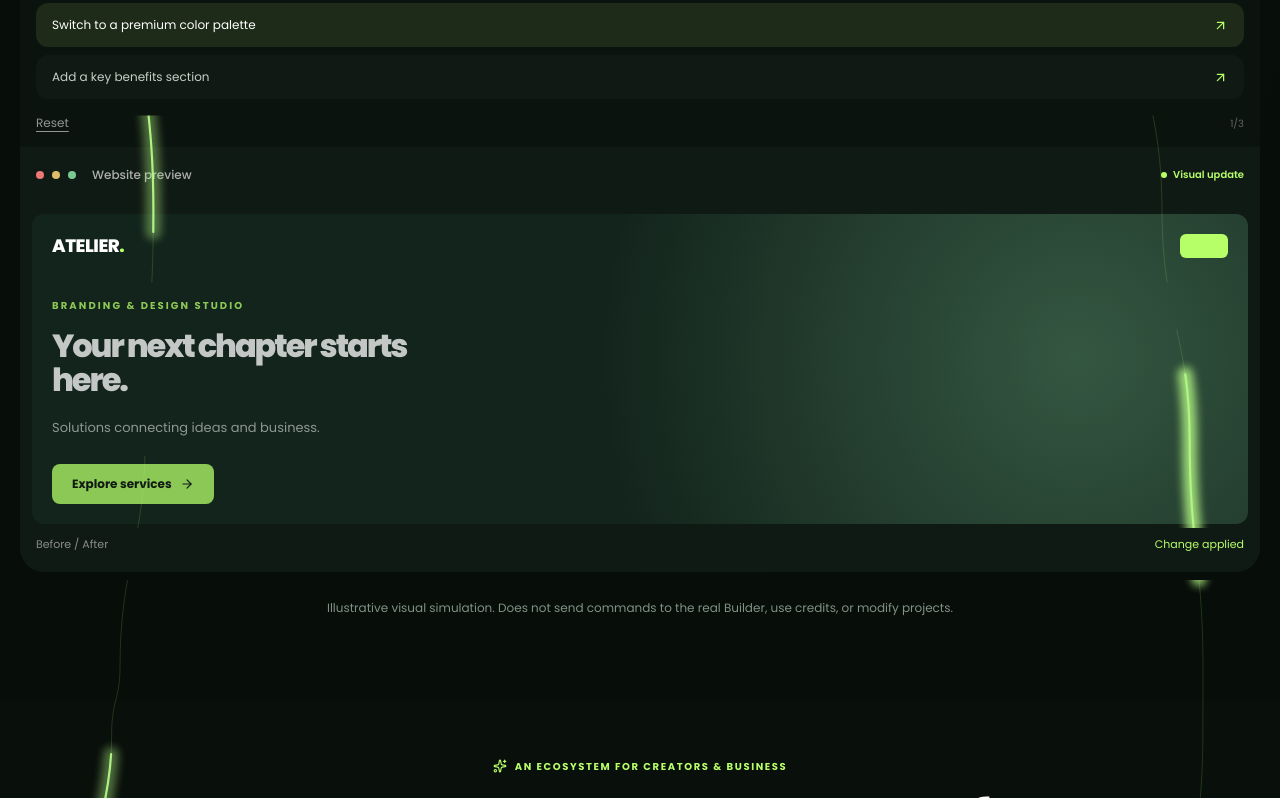
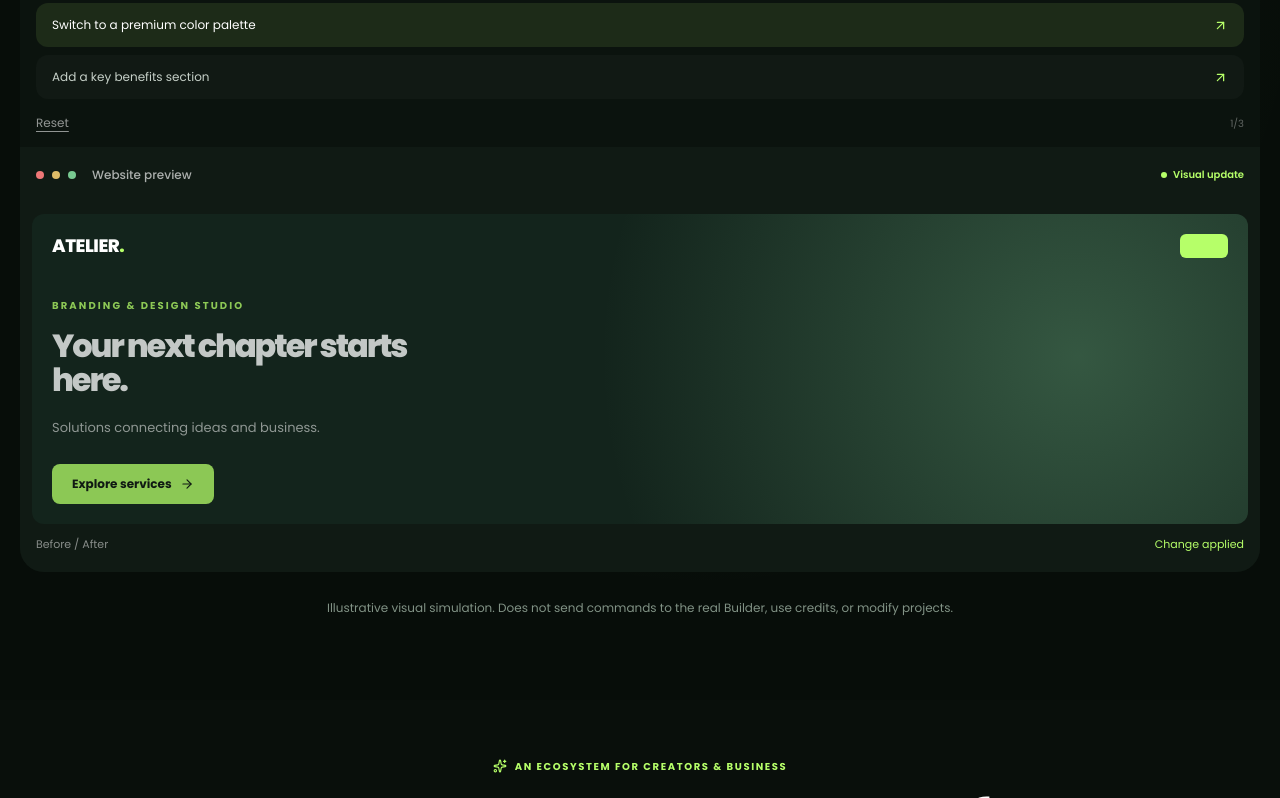
Before and after one commit to dramaflix2026-stack/pagenova-ai, a Next.js app in the folder frontend/: page /teste in a window 1280 px wide. Shown: the part 3929-4727 px from the top of the page. Built offline with nearby package versions, Linux system fonts and the light colour scheme.

Commit message:
fix(landing test): remove global animated light trails

```diff
--- a/frontend/src/app/teste/layout.tsx
+++ b/frontend/src/app/teste/layout.tsx
@@ -1,7 +1,5 @@
 import type { ReactNode } from "react";
 import { Poppins } from "next/font/google";
-import { GlobalLightTrails } from "./global-light-trails";
-import "./global-light-trails.css";
 import "./mobile-polish.css";
 
 const poppins = Poppins({
@@ -11,5 +9,5 @@ const poppins = Poppins({
 });
 
 export default function TesteLayout({ children }: { children: ReactNode }) {
-  return <div className={`${poppins.className} pn-test-root`} style={{ minHeight: "100vh" }}><GlobalLightTrails />{children}</div>;
+  return <div className={`${poppins.className} pn-test-root`} style={{ minHeight: "100vh", position: "relative", isolation: "isolate", background: "#08130c" }}>{children}</div>;
 }
```
